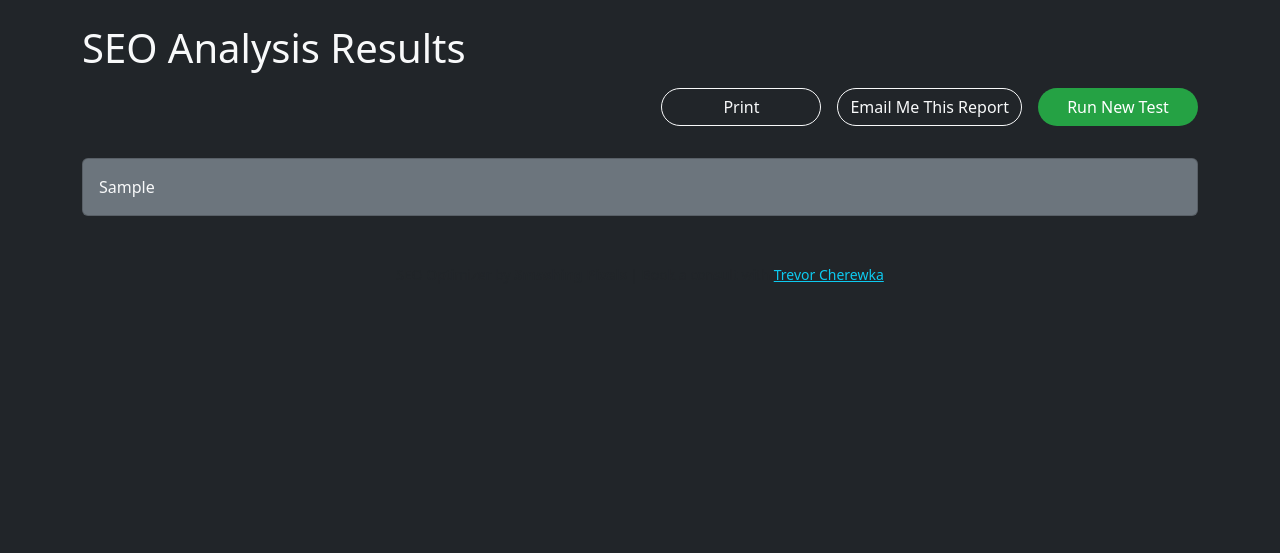
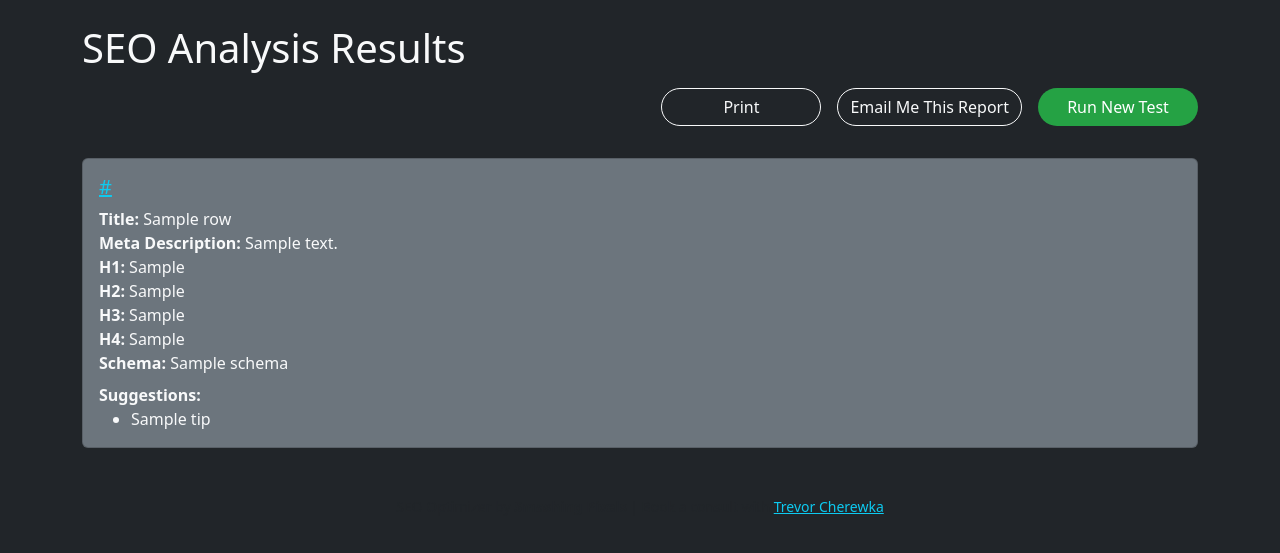
Before and after one commit to SmashingPixelsTools/seo-webscraper, a Flask app: template templates/results.html in a window 1280 px wide. Shown: the top 553 px of the page. Run offline with Flask 3, Linux system fonts and the light colour scheme; the template is opened without the code that fills it: most values are stand-ins (such as "Sample title", 1, 10 or a date in 2020).

Commit message:
Update results.html

```diff
--- a/templates/results.html
+++ b/templates/results.html
@@ -40,6 +40,7 @@
                 min-width: unset;
             }
         }
+        .card ul { margin-bottom: 0; }
     </style>
 </head>
 <body class="bg-dark text-light">
@@ -53,13 +54,37 @@
             <button onclick="location.href='/'" class="btn btn-green">Run New Test</button>
         </div>
 
-        <!-- Your SEO Results Here -->
+        <!-- SEO Results Loop -->
+        {% for result in data %}
         <div class="card bg-secondary text-light mb-3">
             <div class="card-body">
-                <!-- Replace with your dynamic SEO results block -->
-                {{ results_html|safe }}
+                <h5 class="card-title mb-2"><a href="{{ result.url }}" class="link-info" target="_blank">{{ result.url }}</a></h5>
+                <ul class="list-unstyled mb-2">
+                    <li><strong>Title:</strong> {{ result.title }}</li>
+                    <li><strong>Meta Description:</strong> {{ result.meta_description }}</li>
+                    <li><strong>H1:</strong> {{ result.h1 }}</li>
+                    <li><strong>H2:</strong> {{ result.h2 }}</li>
+                    <li><strong>H3:</strong> {{ result.h3 }}</li>
+                    <li><strong>H4:</strong> {{ result.h4 }}</li>
+                    <li><strong>Schema:</strong> <span style="word-break:break-all">{{ result.schema }}</span></li>
+                </ul>
+                {% if result.suggestions %}
+                <div class="mt-2">
+                    <strong>Suggestions:</strong>
+                    <ul>
+                        {% for tip in result.suggestions %}
+                        <li>{{ tip }}</li>
+                        {% endfor %}
+                    </ul>
+                </div>
+                {% endif %}
             </div>
         </div>
+        {% endfor %}
+
+        {% if message %}
+        <div class="alert alert-success mt-3">{{ message }}</div>
+        {% endif %}
 
         <!-- Branded Footer -->
         <footer class="mt-5 text-center small text-muted">
```
